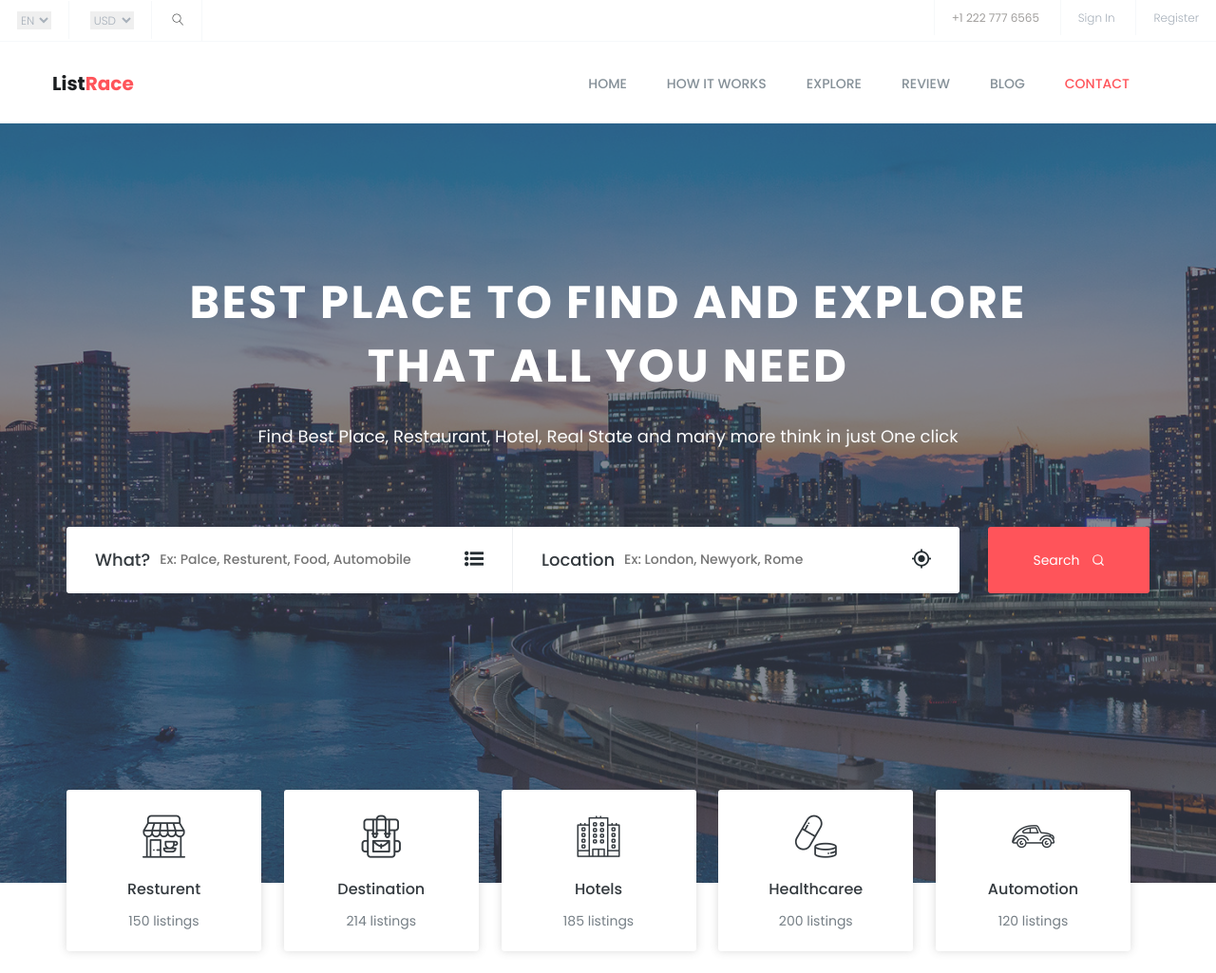
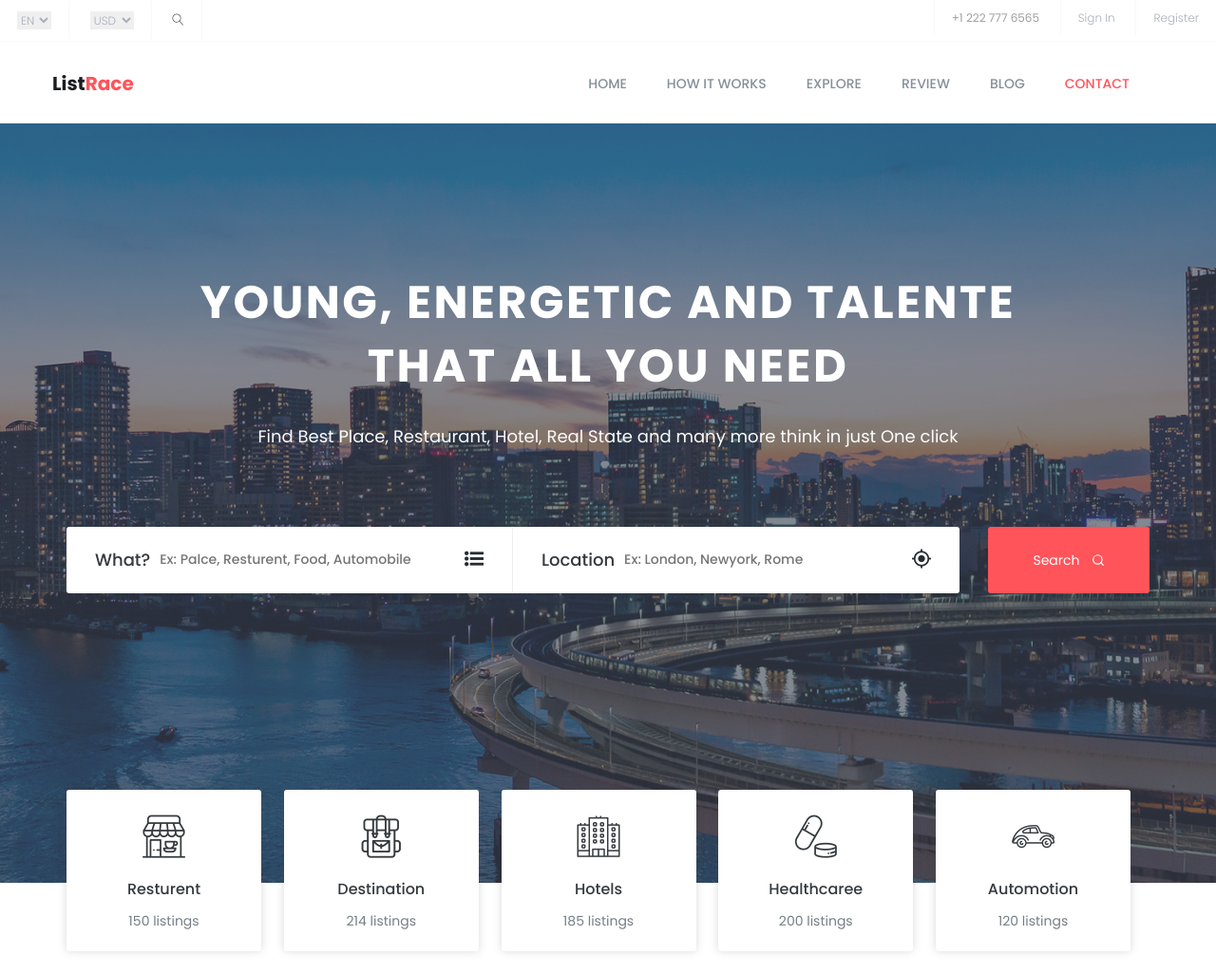
Before and after one commit to Shreekrisshnaa/portfolio, a plain HTML site: page index.html in a window 1280 px wide. Shown: the top 1025 px of the page at 95% size. Drawn offline with nearby package versions, Linux system fonts and the light colour scheme.

Commit message:
Update index.html
hello

Signed-off-by: Shreekrisshnaa <104119217+Shreekrisshnaa@users.noreply.github.com>

```diff
--- a/index.html
+++ b/index.html
@@ -148,7 +148,7 @@
 		<section id="home" class="welcome-hero">
 			<div class="container">
 				<div class="welcome-hero-txt">
-					<h2>best place to find and explore <br> that all you need </h2>
+					<h2>YOUNG, ENERGETIC AND TALENTE <br> that all you need </h2>
 					<p>
 						Find Best Place, Restaurant, Hotel, Real State and many more think in just One click
 					</p>
```
